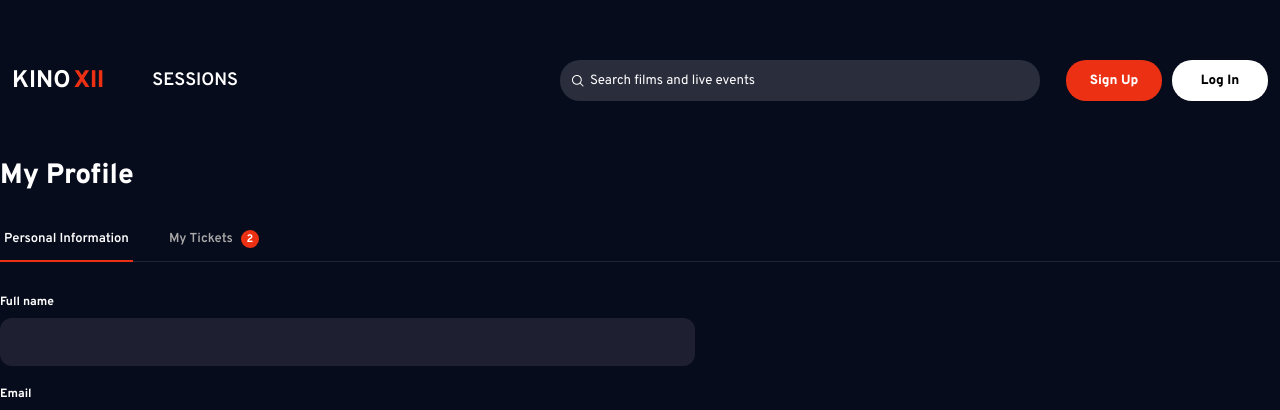
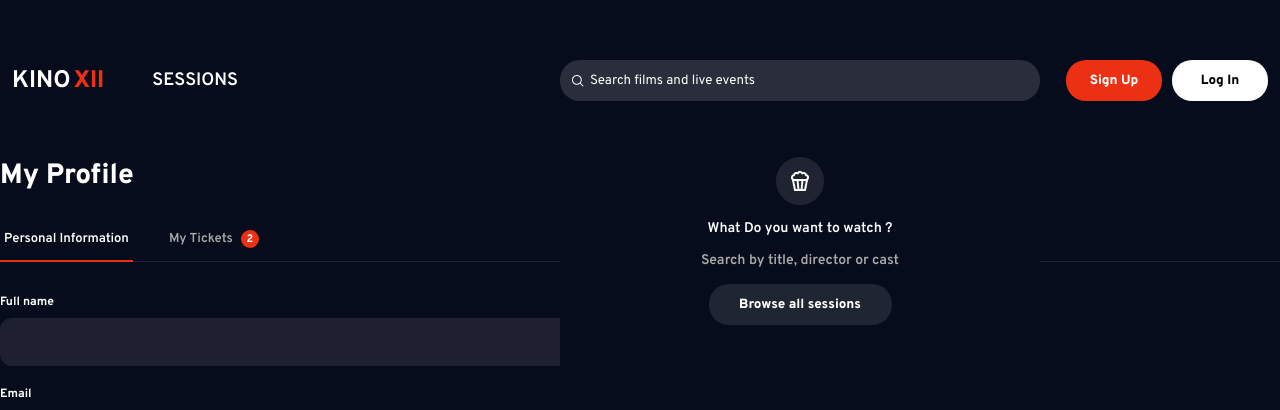
Before and after one commit to TornikeALT/kino-xii, a React (Vite) app: page /profile in a window 1280 px wide. Shown: the top 410 px of the page. Built offline with nearby package versions, Linux system fonts and the light colour scheme; no server answers.

Commit message:
add search api logic and update navbar

```diff
--- a/src/api.js
+++ b/src/api.js
@@ -122,6 +122,24 @@ export async function updateProfileRequest({
   return body.data;
 }
 
+// SEARCH MOVIES
+export async function searchMovies(query) {
+  const res = await apiFetch(`/search?q=${encodeURIComponent(query)}`);
+
+  const body = await res.json().catch(() => ({}));
+
+  if (!res.ok) {
+    const error = new Error(body.message || "Search failed");
+
+    error.status = res.status;
+    error.errors = body.errors || {};
+
+    throw error;
+  }
+
+  return body.data;
+}
+
 // PROTECTED REQUESTS
 export async function apiFetch(path, options = {}) {
   const token = getToken();
--- a/src/components/NavBar.jsx
+++ b/src/components/NavBar.jsx
@@ -5,14 +5,20 @@ import styles from "../styles/navbar.module.css";
 import searchIcon from "../images/icons/search.png";
 import UserMenu from "./UserMenu";
 import Search from "./Search";
-import { useState } from "react";
+import { useState, useRef } from "react";
 
 function NavBar() {
   const { openLogin, openSignUp } = useModal();
   const [search, setSearch] = useState("");
   const [isSearchFocused, setIsSearchFocused] = useState(false);
+  const inputRef = useRef(null);
+  const { user } = useAuth();
 
-  const { user } = useAuth();
+  function closeSearch() {
+    setSearch("");
+    setIsSearchFocused(false);
+    inputRef.current?.blur();
+  }
 
   return (
     <header className="container">
@@ -30,14 +36,33 @@ function NavBar() {
           <div className={styles.search_input}>
             <img src={searchIcon} alt="search" className={styles.search_icon} />
             <input
+              ref={inputRef}
               type="text"
               placeholder="Search films and live events"
               value={search}
               onChange={(e) => setSearch(e.target.value)}
               onFocus={() => setIsSearchFocused(true)}
               onBlur={() => setIsSearchFocused(false)}
+              onKeyDown={(e) => e.key === "Escape" && closeSearch()}
             />
-            <Search search={search} isSearchFocused={isSearchFocused} />
+
+            {search && (
+              <button
+                type="button"
+                className={styles.clear_btn}
+                onMouseDown={(e) => e.preventDefault()}
+                onClick={() => setSearch("")}
+                aria-label="Clear search"
+              >
+                ✕
+              </button>
+            )}
+
+            <Search
+              query={search}
+              isFocused={isSearchFocused}
+              onClose={closeSearch}
+            />
           </div>
           {user ? (
             <UserMenu />
--- a/src/components/Search.jsx
+++ b/src/components/Search.jsx
@@ -1,24 +1,18 @@
+import { useEffect, useState } from "react";
+import { searchMovies } from "../api.js";
 import popcorn from "../images/icons/popcorn.png";
-import searchIcon from "../images/icons/search.png";
+// import searchIcon from "../images/icons/search.png";
 import styles from "../styles/search.module.css";
 
-function Search({ search, isSearchFocused }) {
-  const showSearch = search.length > 0 || isSearchFocused;
+function Search() {
   return (
     <>
-      {showSearch && (
-        <div className={styles.search}>
-          <img src={popcorn} alt="popcorn" />
-          <h3>What Do you want to watch ?</h3>
-          <p>Search by title, director or cast</p>
-          <button
-            className={styles.btn}
-            onMouseDown={(e) => e.preventDefault()}
-          >
-            Browse all sessions
-          </button>
-        </div>
-      )}
+      <div className={styles.search} onMouseDown={(e) => e.preventDefault()}>
+        <img src={popcorn} alt="popcorn" />
+        <h3>What Do you want to watch ?</h3>
+        <p>Search by title, director or cast</p>
+        <button className={styles.btn}>Browse all sessions</button>
+      </div>
     </>
   );
 }
```
